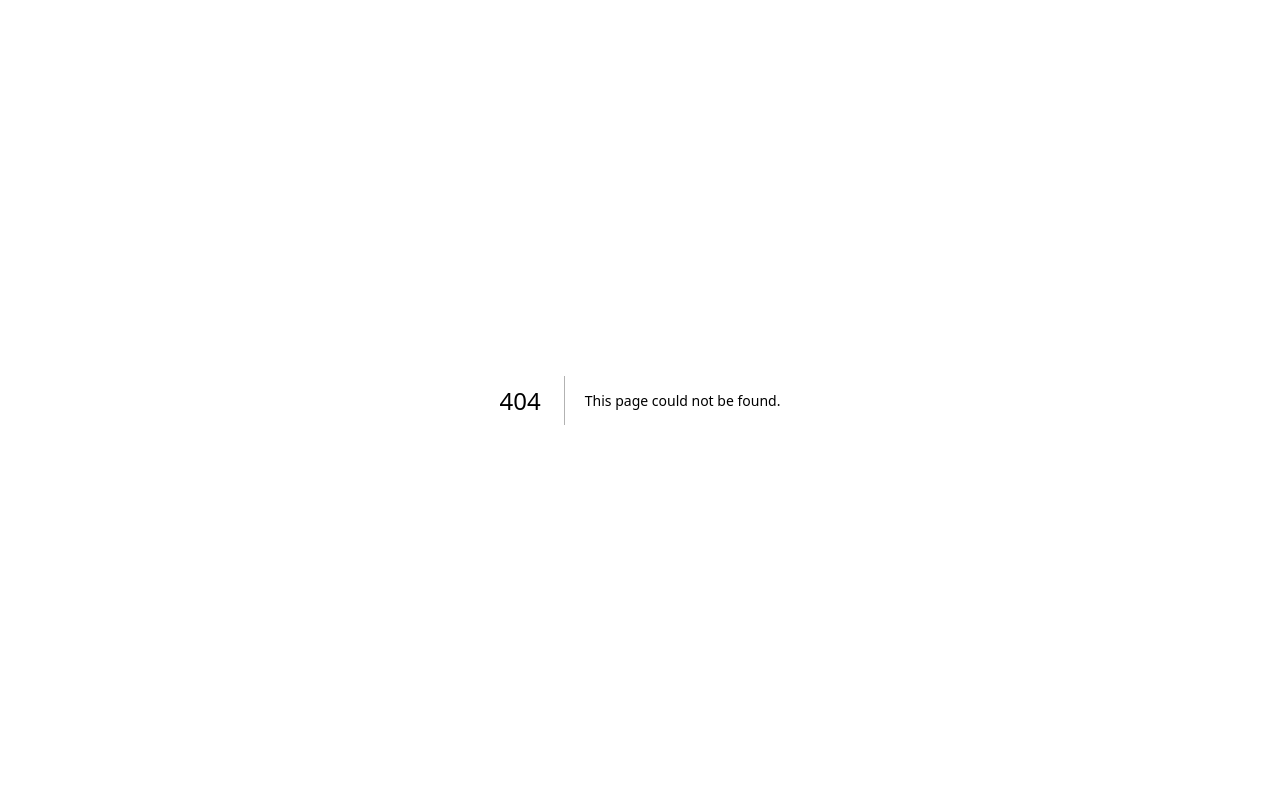
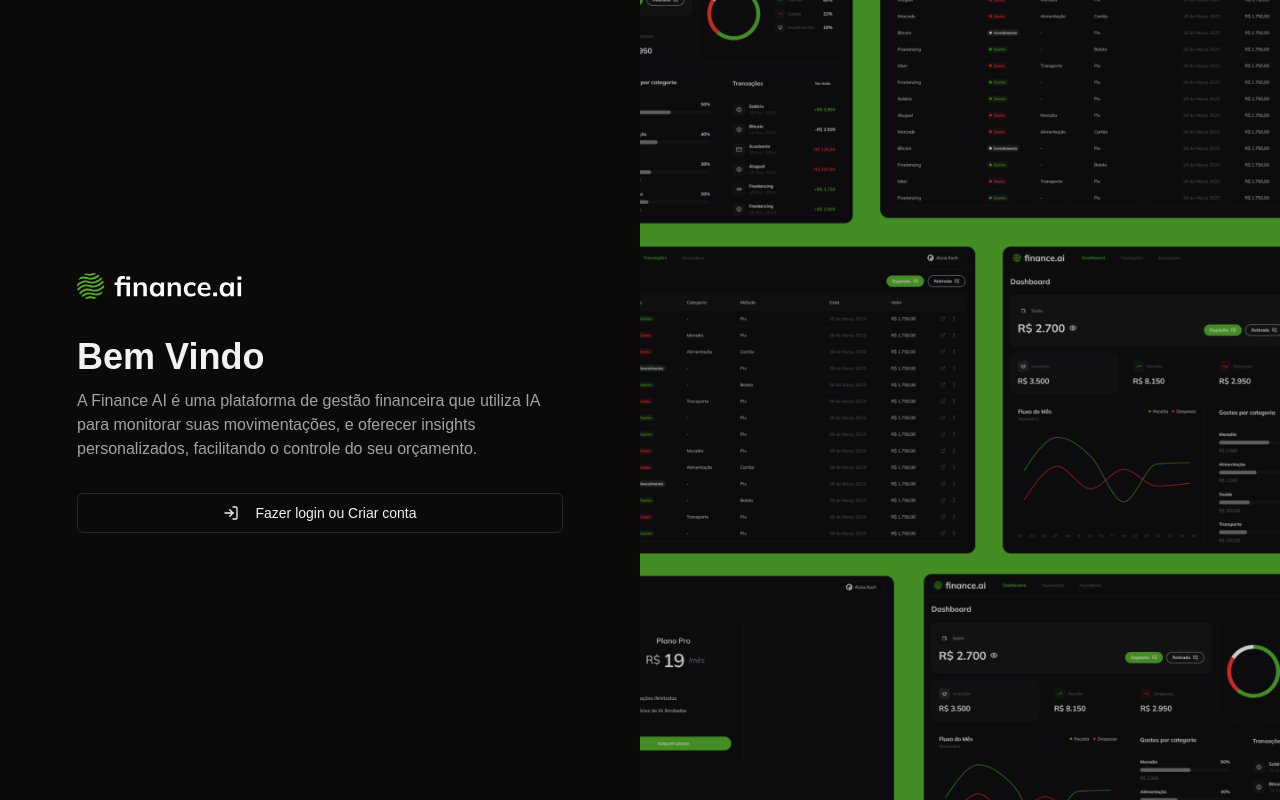
Before and after one commit to joaowatanabe/finance-ai, a Next.js app: page /login in a window 1280 px wide. Before the commit this address had no page. Built offline with nearby package versions, Linux system fonts and the light colour scheme.

Commit message:
feat: add login page

```diff
--- a/app/layout.tsx
+++ b/app/layout.tsx
@@ -26,7 +26,7 @@ export default function RootLayout({
   return (
     <html lang="en">
       <body
-        className={`${geistSans.variable} ${geistMono.variable} antialiased`}
+        className={`${geistSans.variable} ${geistMono.variable} dark antialiased`}
       >
         {children}
       </body>
--- /dev/null
+++ b/app/login/page.tsx
@@ -0,0 +1,39 @@
+import Image from "next/image";
+import { Button } from "@/app/_components/ui/button";
+import { LogInIcon } from "lucide-react";
+
+const LoginPage = () => {
+  return (
+    <div className="grid h-full grid-cols-2">
+      <div className="mx-auto flex h-full max-w-[550px] flex-col justify-center p-8">
+        <Image
+          src="/login_logo.svg"
+          alt="Finance Ai"
+          width={173}
+          height={39}
+          className="mb-8"
+        />
+        <h1 className="mb-3 text-4xl font-bold">Bem Vindo</h1>
+        <p className="mb-8 text-muted-foreground">
+          A Finance AI é uma plataforma de gestão financeira que utiliza IA para
+          monitorar suas movimentações, e oferecer insights personalizados,
+          facilitando o controle do seu orçamento.
+        </p>
+        <Button variant="outline">
+          <LogInIcon className="mr-2" />
+          Fazer login ou Criar conta
+        </Button>
+      </div>
+      <div className="relative h-full w-full">
+        <Image
+          src="/login.png"
+          alt="Faça Login"
+          fill
+          className="object-cover"
+        />
+      </div>
+    </div>
+  );
+};
+
+export default LoginPage;
--- a/app/subscriptions/page.tsx
+++ b/app/subscriptions/page.tsx
@@ -0,0 +1,5 @@
+const SubscriptionPage = () => {
+  return (  );
+}
+
+export default SubscriptionPage;
--- a/app/transactions/page.tsx
+++ b/app/transactions/page.tsx
@@ -0,0 +1,5 @@
+const TransactionsPage = () => {
+  return (  );
+}
+
+export default TransactionsPage;
```
Also changed, not shown: app/globals.css (line endings or trailing spaces), public/login.png (added), public/login_logo.svg (added).
